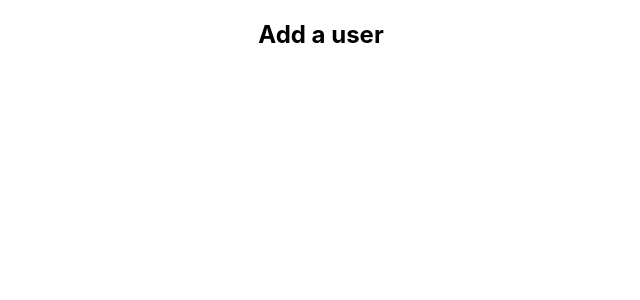
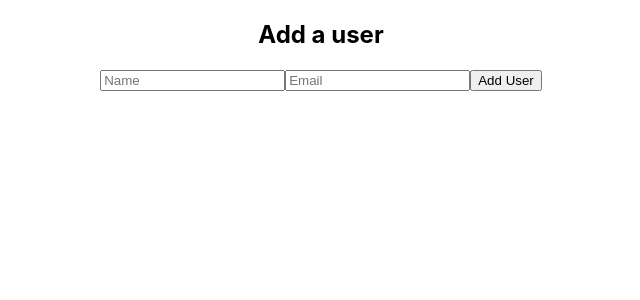
Before and after one commit to Sajeeb77725/node-mongo-combination, a React (Create React App) app: page /user in a window 1280 px wide. Shown: the top 300 px of the page, without its empty margins (319-959 px from the left). Built offline with nearby package versions, Linux system fonts and the light colour scheme.

Commit message:
added form for create user

```diff
--- a/src/components/AddUser/AddUser.js
+++ b/src/components/AddUser/AddUser.js
@@ -1,9 +1,20 @@
 import React from "react";
 
 const AddUser = () => {
+  const handleAddUser = (event) => {
+    event.preventDefault();
+    const name = event.target.name.value;
+    const email = event.target.email.value;
+    const user = { name, email };
+  };
   return (
     <div>
       <h2>Add a user</h2>
+      <form onSubmit={handleAddUser}>
+        <input type="text" name="name" placeholder="Name" id="" required />
+        <input type="email" name="email" placeholder="Email" required id="" />
+        <input type="submit" value="Add User" />
+      </form>
     </div>
   );
 };
```
